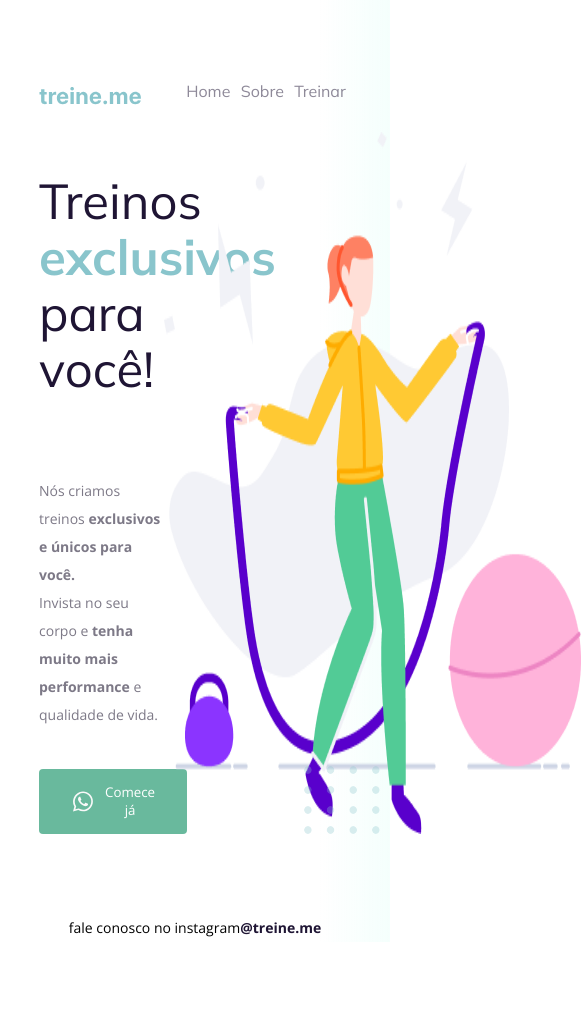
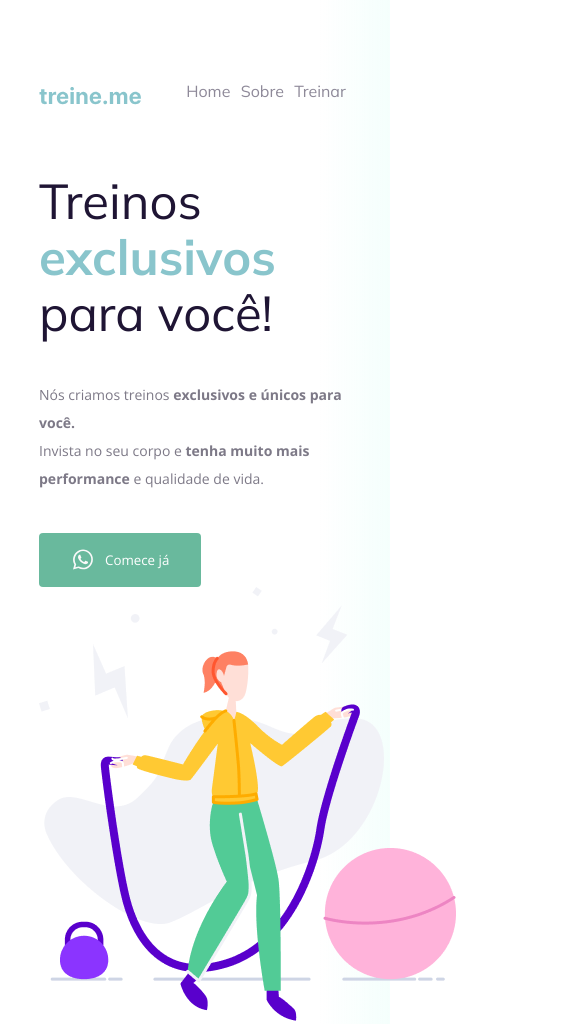
Before and after one commit to PedroNnsM/desafio02Explorer, a plain HTML site: page index.html in a window 390 px wide. Shown: the top 1024 px of the page, 581 px wide, since content can reach past the window. Before the commit the page ends 942 px from the top, so only its background shows below. Drawn offline with nearby package versions, Linux system fonts and the light colour scheme.

Commit message:
responsivo

```diff
--- a/index.html
+++ b/index.html
@@ -51,10 +51,10 @@
 
       <footer>
           fale conosco no instagram <a href="https://instagram.com/treineme" target="_blank">@treine.me</a>
-      </footer>
 
 
-    <img id="balls" src="images/balls.svg" alt="Bolinhas decorativas verdes no canto inferior direito da página.">
 
+        </footer>
+        <img id="balls" src="images/balls.svg" alt="Bolinhas decorativas verdes no canto inferior direito da página.">
   </body>
 </html>
--- a/style.css
+++ b/style.css
@@ -129,3 +129,22 @@ footer a {
     bottom: 0;
     right: 0;
 }
+
+@media (max-width: 768px) {
+
+
+  section {
+    width: 100%;
+    display:block;
+  }
+  main{
+    flex-wrap: wrap;
+  }
+
+  #balls{
+    position: absolute;
+    bottom: -430px;
+    right: -65px;
+
+  }
+}
```
